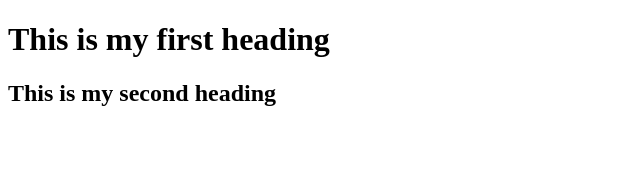
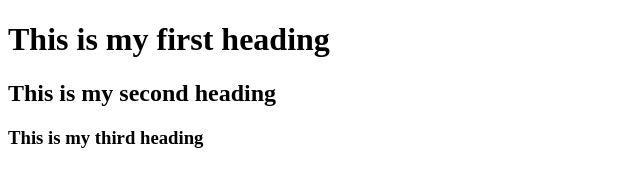
Before and after one commit to Masim1001/git-tutorial, a plain HTML site: page index.html in a window 1280 px wide. Shown: the whole page, without its empty margins (0-640 px from the left). Drawn offline with Linux system fonts and the light colour scheme.

Commit message:
Change 2nd time

```diff
--- a/index.html
+++ b/index.html
@@ -10,6 +10,6 @@
 <body>
     <h1>This is my first heading</h1>
     <h2>This is my second heading</h2>
-
+    <h3>This is my third heading<h3>
 </body>
 </html>
```
